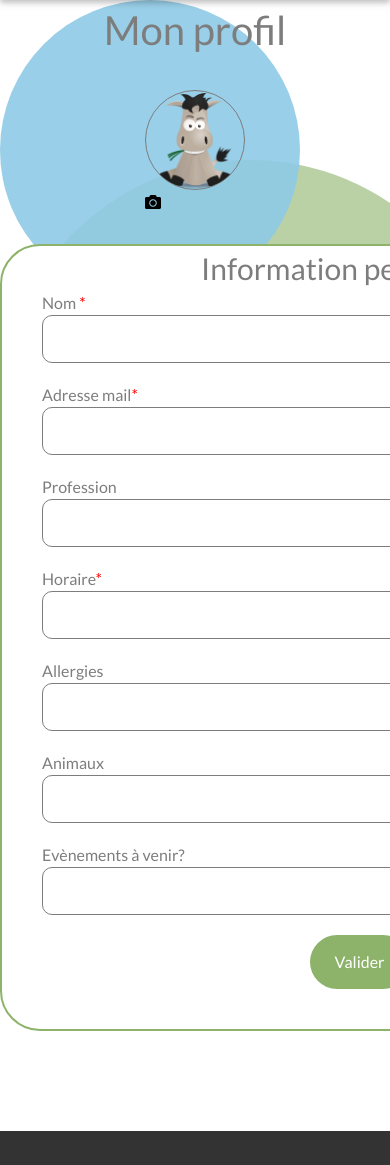
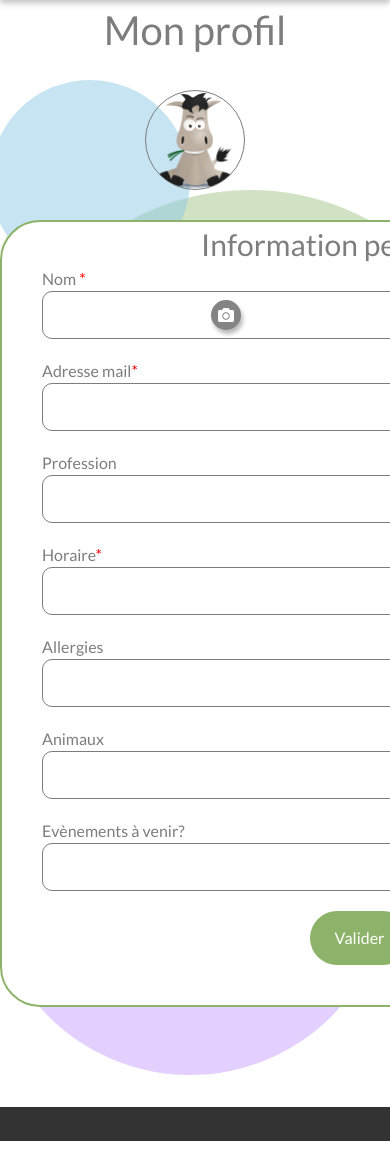
Before and after one commit to YosrTaieb/colok, a PHP site: page /view/profile-user.php in a window 390 px wide; the page is wider, and only the part inside the window is pictured. Shown: the part 64-1229 px from the top of that part. After the commit the page ends 1205 px from the top of that part, so only its background shows below. Run offline with PHP 8.4, Linux system fonts and the light colour scheme; style sheets or scripts are compiled from the project's sources; some libraries are stand-ins or nearby versions; some web fonts are replaced.

Commit message:
correction du width mobile

```diff
--- a/build/styles/carrousel.css
+++ b/build/styles/carrousel.css
@@ -274,7 +274,7 @@ body {
     position: absolute;
     right: 15rem;
     text-align: right;
-    bottom: 0%;
+    bottom: -12%;
     z-index: 3;
     display: flex;
     flex-direction: row;
--- a/build/styles/profile-user.css
+++ b/build/styles/profile-user.css
@@ -1,3 +1,4 @@
+@charset "UTF-8";
 @import url("https://fonts.googleapis.com/css2?family=Hubballi&family=Lato:ital,wght@0,100;0,300;0,400;0,700;0,900;1,100;1,300;1,400;1,700;1,900&display=swap");
 main {
   min-height: 100vh;
@@ -5,6 +6,11 @@ main {
   flex-direction: column;
   justify-content: center;
   align-items: center;
+}
+
+.image-container {
+  width: 40px; /* Largeur souhaitée pour la div */
+  height: 30px; /* Hauteur souhaitée pour la div */
 }
 
 .page-title {
@@ -21,34 +27,32 @@ main {
   border-radius: 50%;
   position: absolute;
 }
-
 .circle-green {
   width: 500px;
   height: 500px;
   background-color: #8CB369;
-  top: 160px;
+  top: 190px;
   z-index: -1;
-  opacity: 0.6;
+  opacity: 0.4;
 }
-
 .circle-purple {
   width: 400px;
   height: 400px;
   background-color: #C9A1FF;
   right: 0;
-  top: 50vh;
+  top: 80vh;
   z-index: -1;
-  opacity: 0.7;
+  opacity: 0.5;
 }
-
 .circle-blue {
-  width: 300px;
-  height: 300px;
+  width: 200px;
+  height: 200px;
   background-color: #8ECAE6;
-  top: 0%;
-  left: 0;
+  right: 200px;
+  top: 180px;
+  transform: translateY(-50%);
   z-index: -1;
-  opacity: 0.9;
+  opacity: 0.5;
 }
 
 .profile {
@@ -60,25 +64,21 @@ main {
   margin: 0 auto;
   margin-bottom: 100px;
 }
-
 .profile p {
   color: #7d7d7d;
   font-family: "Lato", sans-serif;
   text-align: center;
   font-size: 30px;
 }
-
 .profile-picture {
   padding: 30px 0;
 }
-
 .profile-picture img {
   width: 100px;
   height: 100px;
   border: 1px solid #7d7d7d;
   border-radius: 50%;
 }
-
 .profile-form {
   padding: 0 40px 40px;
 }
@@ -90,12 +90,10 @@ main {
   border-radius: 10px;
   background: transparent;
 }
-
 .form-input:focus {
   background-color: #fff;
   border: 1px solid #7d7d7d;
 }
-
 .form-btn {
   width: 100px;
   display: flex;
@@ -120,12 +118,10 @@ main {
   flex-direction: column;
   margin-bottom: 20px;
 }
-
 .input-container label {
   color: #7d7d7d;
   font-family: "Lato", sans-serif;
 }
-
 .input-container span {
   color: red;
 }
@@ -149,4 +145,19 @@ footer {
   text-align: center;
 }
 
+#mon-icon {
+  position: absolute;
+  height: 30px;
+  width: 30px;
+  padding: 7px;
+  border-radius: 50%;
+  cursor: pointer;
+  color: #fff;
+  background-color: #848484;
+  box-shadow: 2px 4px 4px rgb(186, 185, 185);
+  margin-left: 90px;
+  transform: translateX(-80%);
+  bottom: 450px;
+}
+
 /*# sourceMappingURL=profile-user.css.map */
--- a/sass/styles/_variables.scss
+++ b/sass/styles/_variables.scss
@@ -2,10 +2,10 @@ $grey: #7d7d7d;
 $beige: #FAEDCD;
 $purple: #C9A1FF;
 $blue: #8ECAE6;
-$orange: #FEC89A;
+//$orange: #FEC89A;
 $green: #8CB369;
 
 $light-blue: #E1F6FD;
 $light-green: #CDE6D6;
 $light-purple: #D1BEDD;
-$light-orange: #FFE0C5;
+//$light-orange: #FFE0C5;
--- a/sass/styles/carrousel.scss
+++ b/sass/styles/carrousel.scss
@@ -293,7 +293,7 @@ body {
 	position: absolute;
 	right: 15rem;
 	text-align: right;
-	bottom: 0%;
+	bottom: -12%;
 	z-index: 3;
     display: flex;
     flex-direction: row;
--- a/view/home-copy.php
+++ b/view/home-copy.php
@@ -34,7 +34,7 @@
                 }
 
                 body{
-                  @apply text-[#001e25] tracking-wide;
+                  @apply text-[#001e25] tracking-wide  min-w-fit;
                 }
 
                 html {
@@ -87,7 +87,7 @@
 <main>
 <?php  if(isset($_GET['msg'])){ echo $_GET['msg'] ;}  ?>
 <!--#region ACCUEIL  -->
-        <div class="container fenetre relative bg-[#96cde3] min-w-full h-[180vh] md:h-[100vh]">
+        <div class="container fenetre relative bg-[#96cde3] min-w-full h-[220vh] md:h-[100vh]">
 
        <!--birds-->
 
@@ -176,7 +176,7 @@
 
 <!--#region A PROPOS  -->
 
-        <div class="fenetre h-[140vh] md:h-[80vh]">
+        <div class="fenetre h-[150vh] md:h-[80vh]">
 
           <div class="container-titre z-40">
             <h2>A propos</h2>
--- a/view/nav.php
+++ b/view/nav.php
@@ -8,7 +8,7 @@
                     <img src="../assets/images/logo-colok.svg" alt="logo du site pour aller à l'accueil" class="w-24">
                     </a>
 
-                    <button class="md:hidden rounded-lg focus:outline-none focus:shadow-outline" @click="open = !open">
+                    <button class="pl-24 md:hidden rounded-lg focus:outline-none focus:shadow-outline" @click="open = !open">
                         <svg fill="currentColor" viewBox="0 0 20 20" class="w-6 h-6">
                             <path x-show="!open" fill-rule="evenodd"
                                 d="M3 5a1 1 0 011-1h12a1 1 0 110 2H4a1 1 0 01-1-1zM3 10a1 1 0 011-1h12a1 1 0 110 2H4a1 1 0 01-1-1zM9 15a1 1 0 011-1h6a1 1 0 110 2h-6a1 1 0 01-1-1z"
```
Also changed, not shown: view/home-ch.php (+8 -8 lines), 1 other file.
